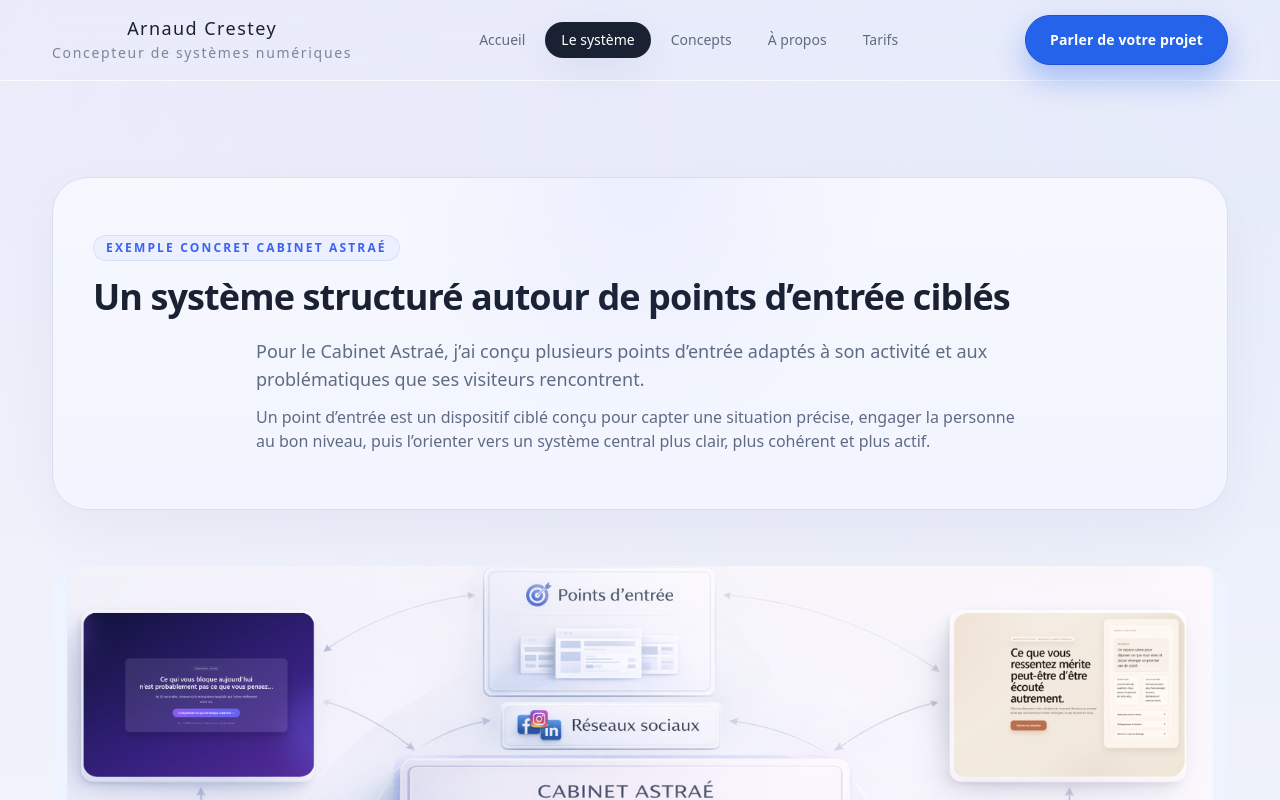
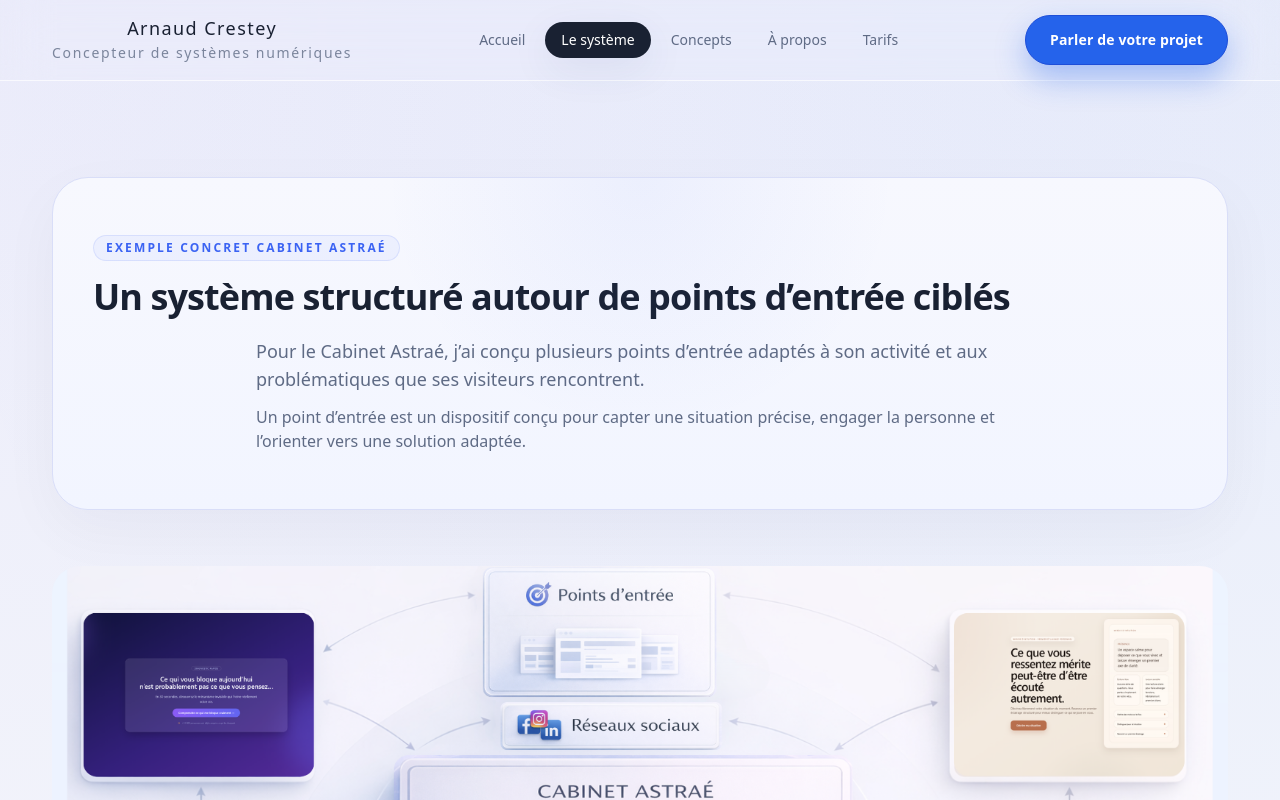
Before and after one commit to arnaudcrestey/portail-site-vitrine, a Next.js app: page /systeme in a window 1280 px wide. Shown: the top 800 px of the page. Built offline with nearby package versions, Linux system fonts and the light colour scheme.

Commit message:
Update page.tsx

```diff
--- a/app/systeme/page.tsx
+++ b/app/systeme/page.tsx
@@ -57,9 +57,7 @@ export default function SystemePage() {
               </p>
 
               <p className="mx-auto mt-3 max-w-3xl text-sm leading-7 text-slate sm:text-base">
-                Un point d’entrée est un dispositif ciblé conçu pour capter une situation précise,
-                engager la personne au bon niveau, puis l’orienter vers un système central plus
-                clair, plus cohérent et plus actif.
+               Un point d’entrée est un dispositif conçu pour capter une situation précise, engager la personne et l’orienter vers une solution adaptée.
               </p>
             </div>
 
```
